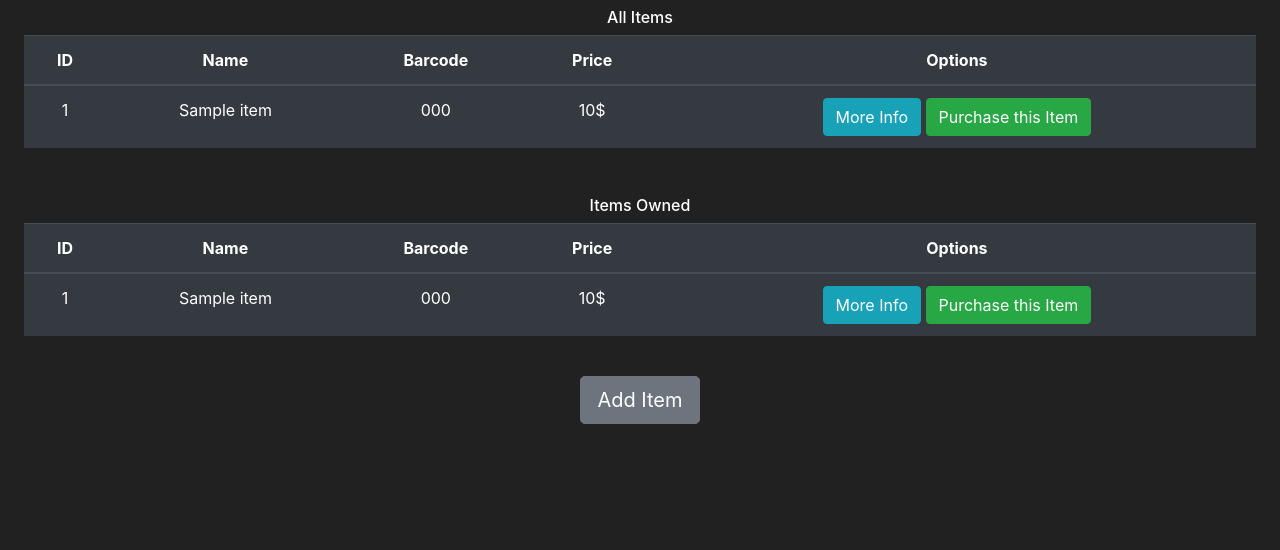
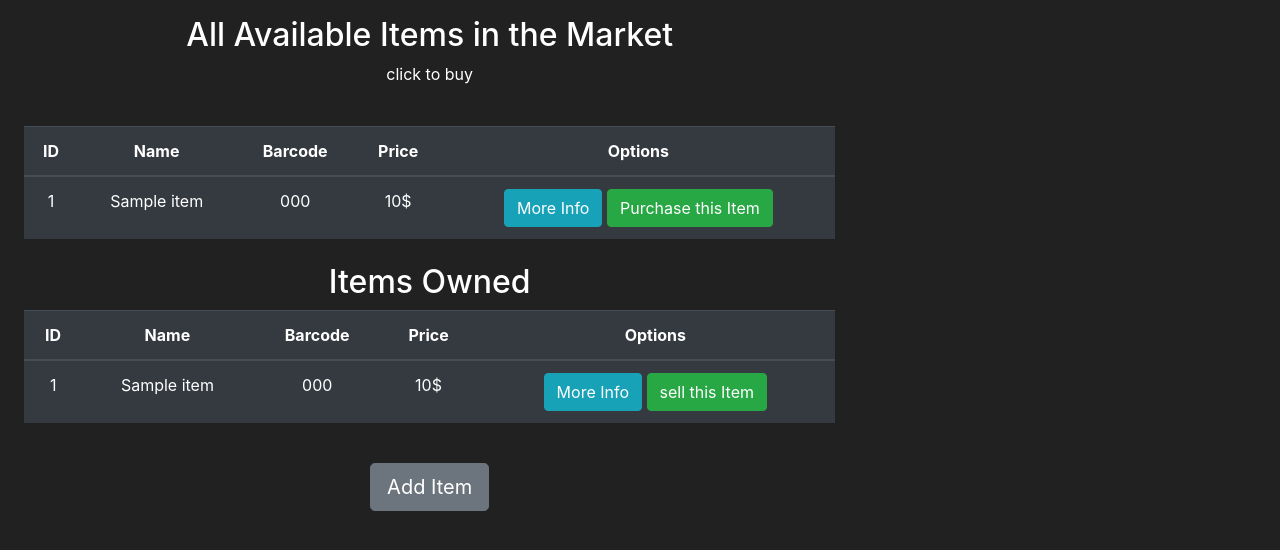
Before and after one commit to namank03/flask_market_app, a Flask app: template src/market/templates/market.html in a window 1280 px wide. Shown: the part 56-606 px from the top of the page. Run offline with Flask 2, Linux system fonts and the light colour scheme; the template is opened without the code that fills it: values that come from a table or form of the project are taken from there, others are empty; tables that the repository leaves empty hold one stand-in row (values such as "Sample post"); parts of the project's set-up code (start-up, migrations or seed data) failed here and were passed over; some libraries are stand-ins or nearby versions.

Commit message:
changed the display of item owned by used

```diff
--- a/src/market/templates/market.html
+++ b/src/market/templates/market.html
@@ -6,9 +6,12 @@ Market Page
 {% block content %}
 
 
-<h6 class="mt-2"> All Items</h6>
-
 <div class="mr-4 mt-2 ml-4 mb-2">
+    <div class="row">
+        <div class="col-8">
+            <h2 class="mt-2"> All Available Items in the Market</h2>
+            <p> click to buy </p>
+            <br>
             <table class="table table-hover table-dark">
                 <thead>
                     <tr>
@@ -29,19 +32,17 @@ Market Page
                         <td>{{ item.barcode }}</td>
                         <td>{{ item.price }}$</td>
                         <td>
-                    <button class="btn btn-outline btn-info">More Info</button>
+                            <button class=" btn btn-outline btn-info">More Info</button>
+                            {% if item.owner != current_user.id %}
                             <button class="btn btn-outline btn-success">Purchase this Item</button>
+                            {% endif %}
                         </td>
                     </tr>
                     {% endfor %}
                 </tbody>
             </table>
-</div>
 
-<br>
-
-<h6 class="mt-2"> Items Owned</h6>
-<div class="mr-4 mt-2 ml-4 mb-2">
+            <h2 class="mt-4"> Items Owned</h2>
             <table class="table table-hover table-dark">
                 <thead>
                     <tr>
@@ -62,15 +63,15 @@ Market Page
                         <td>{{ item.barcode }}</td>
                         <td>{{ item.price }}$</td>
                         <td>
-                    <button class="btn btn-outline btn-info">More Info</button>
-                    <button class="btn btn-outline btn-success">Purchase this Item</button>
+                            <button class=" btn btn-outline btn-info">More Info</button>
+                            <button class="btn btn-outline btn-success">sell this Item</button>
                         </td>
                     </tr>
                     {% endfor %}
                 </tbody>
             </table>
-</div>
             <br>
+
 
             <body class="text-center">
                 <div class="container">
@@ -79,4 +80,13 @@ Market Page
                     </div>
                 </div>
             </body>
+
+        </div>
+        <div class="col-4"></div>
+    </div>
+</div>
+
+<br>
+
+
 {% endblock %}
```
Lines whose indentation alone changed are shown as unchanged.
